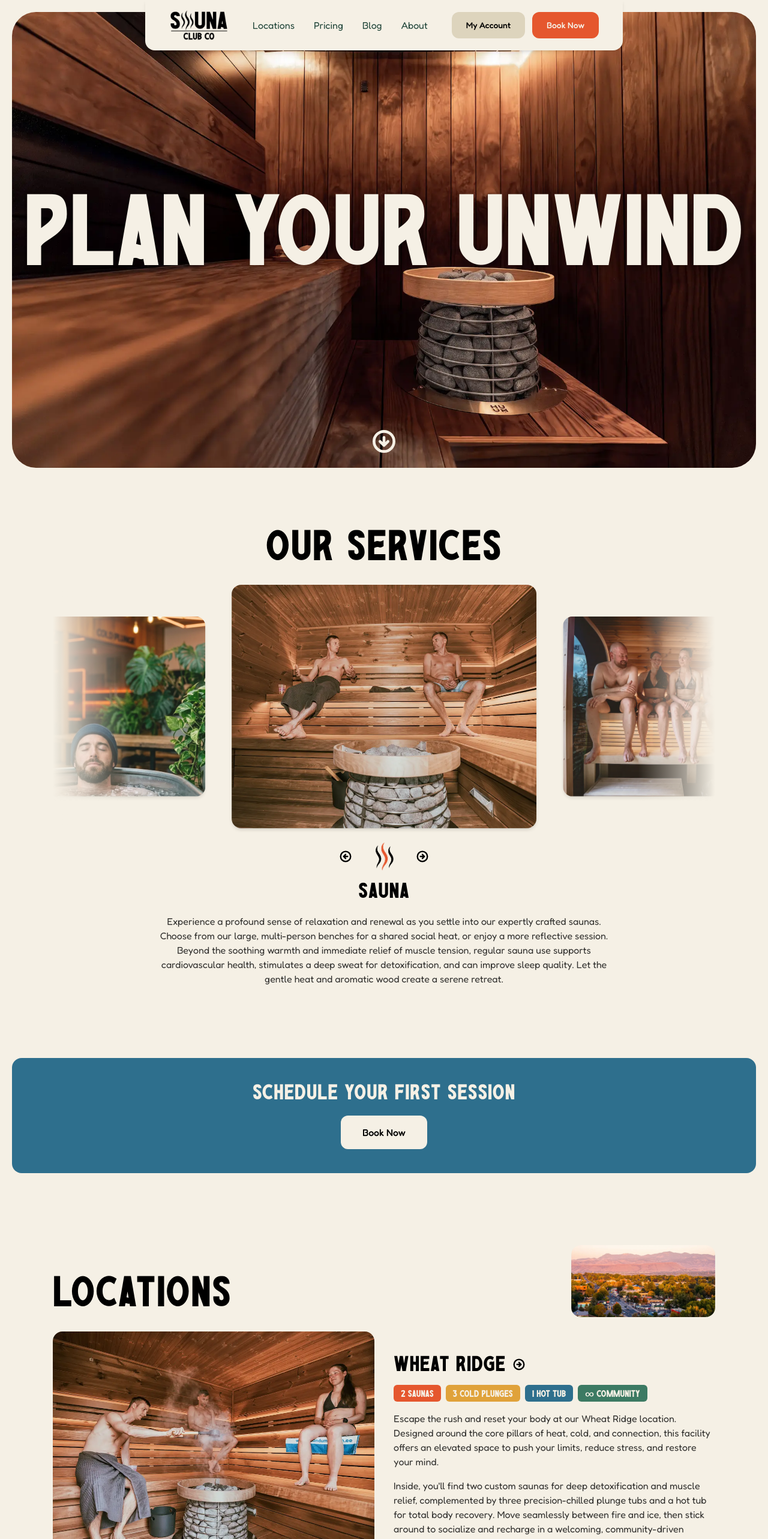
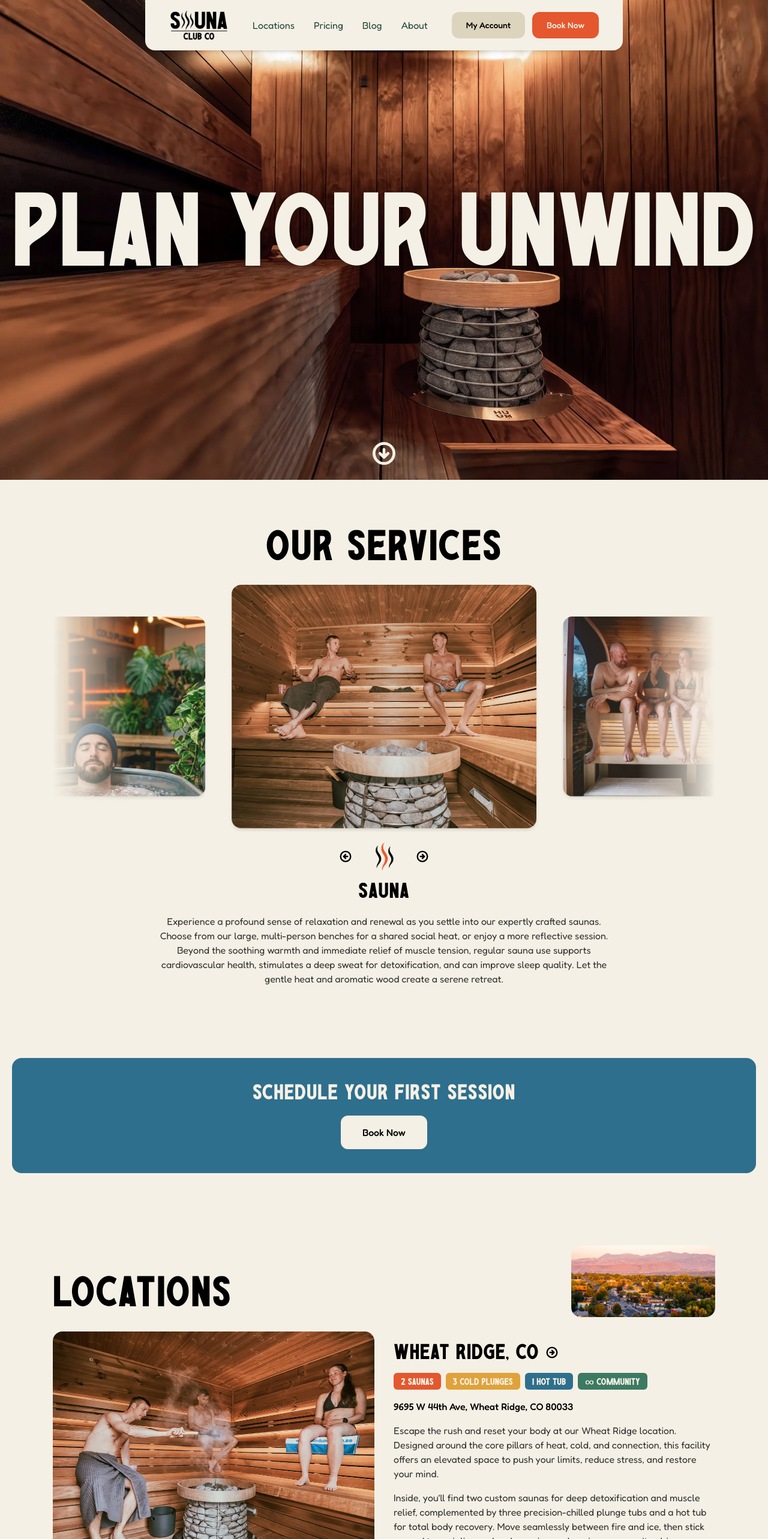
Before and after one commit to brogers111/sauna-club-co, a Next.js app: page / in a window 1280 px wide. Shown: the top 2566 px of the page at 60% size. Built offline with nearby package versions, Linux system fonts and the light colour scheme; no server answers.

Commit message:
Update pricing & hero image

```diff
--- a/components/home/Hero.tsx
+++ b/components/home/Hero.tsx
@@ -4,8 +4,8 @@ import { FitText } from "./FitText";
 
 export function Hero() {
   return (
-    <section className="h-dvh p-5">
-      <div className="relative h-full w-full overflow-hidden rounded-[2.5rem]">
+    <section className="h-dvh">
+      <div className="relative h-full w-full overflow-hidden">
         <Image
           src="/images/hero-image.webp"
           alt="Person relaxing in a steaming cedar sauna at Sauna Club Co"
--- a/components/home/LocationCard.tsx
+++ b/components/home/LocationCard.tsx
@@ -29,7 +29,9 @@ export function LocationCard({ location }: { location: Location }) {
           href={`/locations/${location.slug}`}
           className="group inline-flex items-center gap-3 text-black transition-colors hover:text-orange"
         >
-          <h3 className="font-display text-4xl uppercase tracking-wide">{location.name}</h3>
+          <h3 className="font-display text-4xl uppercase tracking-wide">
+            {location.name}, {location.region}
+          </h3>
           <ArrowIcon direction="right" className="-mt-1 h-5 w-5 shrink-0" />
         </Link>
 
@@ -48,6 +50,10 @@ export function LocationCard({ location }: { location: Location }) {
           </div>
         </div>
 
+        <p className="mt-4 font-sans font-medium text-black">
+          {location.streetAddress}, {location.city}, {location.region} {location.postalCode}
+        </p>
+
         <div className="mt-4 flex flex-col gap-4 text-black/80">
           {location.description.map((paragraph) => (
             <p key={paragraph}>{paragraph}</p>
--- a/components/home/PricingCard.tsx
+++ b/components/home/PricingCard.tsx
@@ -75,6 +75,14 @@ export function PricingCard({ tier, index }: { tier: PricingTier; index: number
         </h3>
       )}
       <div className={`mt-2 h-1 w-full rounded-full ${color.accentBg}`} />
+
+      {tier.priceUSD != null ? (
+        <div className="mt-3 text-center">
+          <span className="font-display text-3xl text-black">${tier.priceUSD}</span>
+          {tier.priceNote ? <span className="ml-1 font-sans text-xs text-black/60">({tier.priceNote})</span> : null}
+        </div>
+      ) : null}
+
       <p className="mt-3 px-4 font-sans text-sm font-normal text-black/80 md:px-0">{tier.tagline}</p>
 
       <ul className="mt-6 flex flex-1 flex-col gap-3 px-4 font-sans text-sm font-normal md:px-0">
--- a/components/home/PricingSection.tsx
+++ b/components/home/PricingSection.tsx
@@ -7,7 +7,7 @@ export function PricingSection() {
     <section className="py-20" id="pricing">
       <div className="mx-auto max-w-6xl px-6">
         <SectionHeading className="text-center">Pricing &amp; Memberships</SectionHeading>
-        <div className="mt-10 grid grid-cols-1 gap-6 sm:grid-cols-2 lg:grid-cols-5">
+        <div className="mt-10 grid grid-cols-1 gap-6 px-2 sm:grid-cols-2 sm:px-0 lg:grid-cols-5">
           {pricingTiers.map((tier, index) => (
             <PricingCard key={tier.slug} tier={tier} index={index} />
           ))}
--- a/lib/data/pricing.ts
+++ b/lib/data/pricing.ts
@@ -6,8 +6,9 @@ export type PricingTier = {
   nameLines?: { small: string; large: string };
   tagline: string;
   features: string[];
-  // TODO: confirm real prices before launch — not present in the source design.
   priceUSD: number | null;
+  // e.g. "$24.75 each" — shown as a small note under multi-session prices.
+  priceNote?: string;
   billingDescription: string;
 };
 
@@ -22,7 +23,7 @@ export const pricingTiers: PricingTier[] = [
       "Showers & changing rooms included",
       "Great for trying contrast therapy",
     ],
-    priceUSD: null,
+    priceUSD: 30,
     billingDescription: "One-time purchase",
   },
   {
@@ -35,7 +36,8 @@ export const pricingTiers: PricingTier[] = [
       "Cycle between heat, cold & hot tub",
       "Flexible drop-in scheduling",
     ],
-    priceUSD: null,
+    priceUSD: 99,
+    priceNote: "$24.75 each",
     billingDescription: "One-time purchase",
   },
   {
@@ -48,7 +50,8 @@ export const pricingTiers: PricingTier[] = [
       "Cycle between heat, cold & hot tub",
       "Best value for regular drop-ins",
     ],
-    priceUSD: null,
+    priceUSD: 179,
+    priceNote: "$22.38 each",
     billingDescription: "Billed monthly",
   },
   {
@@ -62,7 +65,7 @@ export const pricingTiers: PricingTier[] = [
       "Daily sauna, cold plunge & hot tub",
       "Billed month-to-month",
     ],
-    priceUSD: null,
+    priceUSD: 149,
     billingDescription: "Billed month-to-month",
   },
   {
@@ -76,7 +79,7 @@ export const pricingTiers: PricingTier[] = [
       "Daily sauna, cold plunge & hot tub",
       "Lowest monthly price option",
     ],
-    priceUSD: null,
+    priceUSD: 399,
     billingDescription: "Billed every 3 months",
   },
 ];
```
